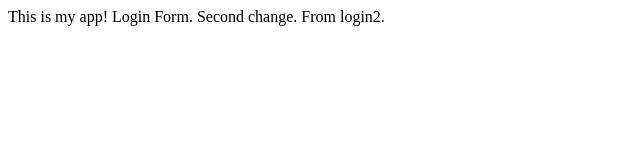
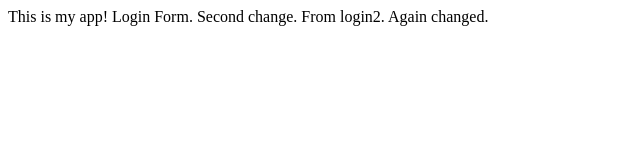
Before and after one commit to nathharsha/gitlearnings, a plain HTML site: page login.html in a window 1280 px wide. Shown: the whole page, without its empty margins (0-640 px from the left). Drawn offline with Linux system fonts and the light colour scheme.

Commit message:
yes again

```diff
--- a/login.html
+++ b/login.html
@@ -7,5 +7,6 @@
         Login Form.
         Second change.
         From login2.
+        Again changed.
     </body>
     </html>
```
